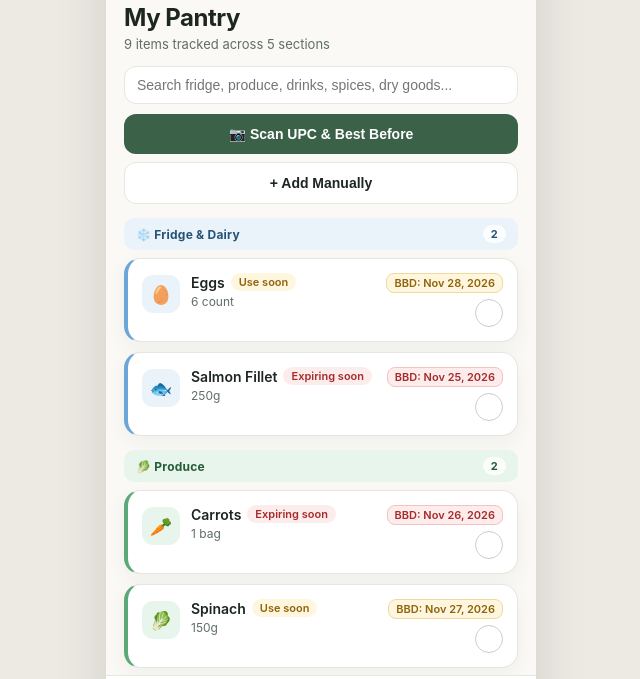
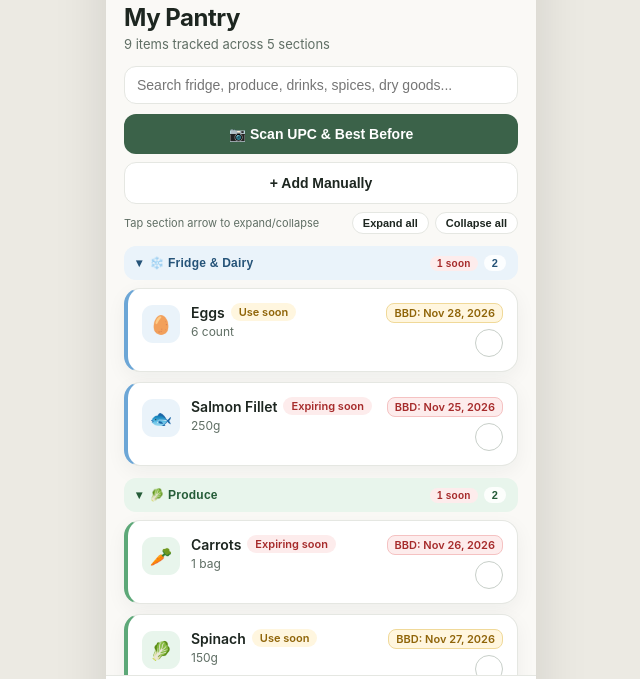
Before and after one commit to nazariifaifura-cell/Pantry-Plate, a plain HTML site: page index.html in a window 1280 px wide. Both pictures are taken after a click on the button "Create Household Account". Shown: the part 76-755 px from the top of the page, without its empty margins (319-959 px from the left). Drawn offline with Linux system fonts and the light colour scheme.

Commit message:
Update index.html

```diff
--- a/index.html
+++ b/index.html
@@ -182,21 +182,71 @@
 
     .search-box { margin-bottom: 10px; }
 
-    /* Pantry 5-Section Groups */
-    .pantry-section {
-      margin-top: 14px;
-    }
-
-    .section-header {
+    .pantry-toolbar {
       display: flex;
       align-items: center;
       justify-content: space-between;
-      padding: 7px 12px;
-      border-radius: 10px;
+      gap: 8px;
+      margin: 8px 0 4px;
+      font-size: 11px;
+      color: var(--muted);
+    }
+
+    .mini-action-btn {
+      background: var(--card);
+      border: 1px solid var(--border);
+      color: var(--ink);
+      border-radius: 999px;
+      padding: 4px 10px;
+      font-size: 11px;
+      font-weight: 600;
+      cursor: pointer;
+    }
+
+    /* Pantry 5-Section Collapsible Groups */
+    .pantry-section {
+      margin-top: 12px;
+    }
+
+    .section-header {
+      width: 100%;
+      border: none;
+      display: flex;
+      align-items: center;
+      justify-content: space-between;
+      gap: 8px;
+      padding: 9px 12px;
+      border-radius: 12px;
       margin-bottom: 8px;
       font-size: 12px;
       font-weight: 700;
       letter-spacing: 0.02em;
+      cursor: pointer;
+      text-align: left;
+    }
+
+    .section-header-left {
+      display: flex;
+      align-items: center;
+      gap: 7px;
+      min-width: 0;
+    }
+
+    .section-header-right {
+      display: flex;
+      align-items: center;
+      gap: 6px;
+      flex-shrink: 0;
+    }
+
+    .chev {
+      display: inline-block;
+      font-size: 12px;
+      transition: transform 0.16s ease;
+    }
+
+    .chev.collapsed {
+      transform: rotate(-90deg);
     }
 
     .sec-fridge {
@@ -229,7 +279,20 @@
       font-weight: 700;
       padding: 2px 8px;
       border-radius: 999px;
-      background: rgba(255, 255, 255, 0.8);
+      background: rgba(255, 255, 255, 0.85);
+    }
+
+    .section-alert {
+      font-size: 10px;
+      font-weight: 700;
+      padding: 2px 7px;
+      border-radius: 999px;
+      background: var(--danger-bg);
+      color: var(--danger-ink);
+    }
+
+    .section-items.collapsed {
+      display: none;
     }
 
     .pantry-item {
@@ -730,9 +793,17 @@
 
       <input id="pantrySearch" class="input search-box" placeholder="Search fridge, produce, drinks, spices, dry goods..." oninput="renderPantry()" />
 
-      <div class="stack-gap" style="margin-bottom:10px;">
+      <div class="stack-gap" style="margin-bottom:8px;">
         <button class="btn btn-primary" onclick="openScanner()">📷 Scan UPC &amp; Best Before</button>
         <button class="btn btn-secondary" onclick="openManualAdd()">+ Add Manually</button>
+      </div>
+
+      <div class="pantry-toolbar">
+        <span id="pantryCollapseHint">Tap section arrow to expand/collapse</span>
+        <div style="display:flex;gap:6px;">
+          <button class="mini-action-btn" onclick="setAllSectionsCollapsed(false)">Expand all</button>
+          <button class="mini-action-btn" onclick="setAllSectionsCollapsed(true)">Collapse all</button>
+        </div>
       </div>
 
       <div id="pantryList"></div>
@@ -1018,6 +1089,8 @@
       Lunch: ['Balanced', 'Quick & savory', 'Light'],
       Dinner: ['Balanced', 'Quick', 'High protein']
     };
+
+    const AUTO_COLLAPSE_THRESHOLD = 12;
 
     const PANTRY_SECTIONS = [
       { key: 'Fridge', label: '❄️ Fridge & Dairy', headerClass: 'sec-fridge', cardClass: 'zone-fridge', defaultIcon: '🧊' },
@@ -1118,7 +1191,7 @@
     ];
 
     const BARCODE_CACHE_KEY = 'pantryPlateBarcodeCacheV3';
-    const APP_STATE_KEY = 'pantryPlateAppStateV1';
+    const APP_STATE_KEY = 'pantryPlateAppStateV2';
 
     function loadBarcodeCache() {
       try {
@@ -1176,6 +1249,8 @@
     const state = {
       lang: 'en',
       pantry: DEFAULT_PANTRY,
+      collapsedSections: {},
+      manualCollapseOverride: false,
       medDays: ['Mon', 'Wed', 'Fri'],
       meds: [
         { id: 'm1', name: 'Morning med', schedule: 'Mon, Wed, Fri • Morning', avoid: 'dairy' }
@@ -1201,11 +1276,21 @@
       editingBbdItemId: null
     };
 
+    function applyAutoCollapseRuleIfNeeded() {
+      if (state.manualCollapseOverride) return;
+      const shouldCollapse = state.pantry.length >= AUTO_COLLAPSE_THRESHOLD;
+      PANTRY_SECTIONS.forEach(sec => {
+        state.collapsedSections[sec.key] = shouldCollapse;
+      });
+    }
+
     function persistAppState() {
       try {
         localStorage.setItem(APP_STATE_KEY, JSON.stringify({
           lang: state.lang,
           pantry: state.pantry,
+          collapsedSections: state.collapsedSections,
+          manualCollapseOverride: state.manualCollapseOverride,
           medDays: state.medDays,
           meds: state.meds,
           allergies: state.allergies,
@@ -1225,6 +1310,8 @@
         const saved = JSON.parse(raw);
         if (saved.lang) state.lang = saved.lang;
         if (Array.isArray(saved.pantry) && saved.pantry.length) state.pantry = saved.pantry;
+        if (saved.collapsedSections) state.collapsedSections = saved.collapsedSections;
+        if (typeof saved.manualCollapseOverride === 'boolean') state.manualCollapseOverride = saved.manualCollapseOverride;
         if (Array.isArray(saved.medDays)) state.medDays = saved.medDays;
         if (Array.isArray(saved.meds)) state.meds = saved.meds;
         if (Array.isArray(saved.allergies)) state.allergies = saved.allergies;
@@ -1275,12 +1362,41 @@
       return 'Dry Goods';
     }
 
+    function toggleSectionCollapse(secKey) {
+      const searching = Boolean((document.getElementById('pantrySearch').value || '').trim());
+      if (searching) return;
+      state.manualCollapseOverride = true;
+      state.collapsedSections[secKey] = !state.collapsedSections[secKey];
+      persistAppState();
+      renderPantry();
+    }
+
+    function setAllSectionsCollapsed(collapsed) {
+      state.manualCollapseOverride = true;
+      PANTRY_SECTIONS.forEach(sec => {
+        state.collapsedSections[sec.key] = collapsed;
+      });
+      persistAppState();
+      renderPantry();
+    }
+
     function renderPantry() {
-      const q = (document.getElementById('pantrySearch').value || '').toLowerCase().trim();
+      const rawSearch = document.getElementById('pantrySearch').value || '';
+      const q = rawSearch.toLowerCase().trim();
+      const isSearching = q.length > 0;
+
       const filtered = state.pantry.filter(i =>
         i.name.toLowerCase().includes(q) || i.category.toLowerCase().includes(q)
       );
-      document.getElementById('pantryCountSub').textContent = `${state.pantry.length} items tracked across 5 sections`;
+
+      const autoModeActive = !state.manualCollapseOverride && state.pantry.length >= AUTO_COLLAPSE_THRESHOLD;
+      document.getElementById('pantryCountSub').textContent =
+        `${state.pantry.length} items tracked across 5 sections`;
+      document.getElementById('pantryCollapseHint').textContent = isSearching
+        ? 'Showing matching items'
+        : autoModeActive
+          ? `Auto-folded (${AUTO_COLLAPSE_THRESHOLD}+ items) • tap arrow to open`
+          : 'Tap section arrow to expand/collapse';
 
       const list = document.getElementById('pantryList');
       if (filtered.length === 0) {
@@ -1291,6 +1407,9 @@
       list.innerHTML = PANTRY_SECTIONS.map(sec => {
         const itemsInSec = filtered.filter(i => normalizeSectionKey(i.category) === sec.key);
         if (itemsInSec.length === 0) return '';
+
+        const isCollapsed = isSearching ? false : Boolean(state.collapsedSections[sec.key]);
+        const expiringCount = itemsInSec.filter(i => !i.used && getExpiryStatusFromBbd(i.bbd) === 'expiring').length;
 
         const cardsHtml = itemsInSec.map(item => {
           const status = getExpiryStatusFromBbd(item.bbd);
@@ -1318,11 +1437,19 @@
 
         return `
           <div class="pantry-section">
-            <div class="section-header ${sec.headerClass}">
-              <span>${sec.label}</span>
-              <span class="section-count">${itemsInSec.length}</span>
+            <button type="button" class="section-header ${sec.headerClass}" onclick="toggleSectionCollapse('${sec.key}')">
+              <span class="section-header-left">
+                <span class="chev ${isCollapsed ? 'collapsed' : ''}">▾</span>
+                <span>${sec.label}</span>
+              </span>
+              <span class="section-header-right">
+                ${expiringCount > 0 ? `<span class="section-alert">${expiringCount} soon</span>` : ''}
+                <span class="section-count">${itemsInSec.length}</span>
+              </span>
+            </button>
+            <div class="section-items ${isCollapsed ? 'collapsed' : ''}">
+              ${cardsHtml}
             </div>
-            ${cardsHtml}
           </div>
         `;
       }).join('');
@@ -1391,6 +1518,7 @@
       document.getElementById('newItemName').value = '';
       document.getElementById('newItemQty').value = '';
       document.getElementById('newItemBbd').value = '';
+      applyAutoCollapseRuleIfNeeded();
       persistAppState();
       closeManualAdd();
       renderPantry();
@@ -1543,6 +1671,7 @@
         used: false
       });
       document.getElementById('barcodeInput').value = '';
+      applyAutoCollapseRuleIfNeeded();
       persistAppState();
       closeScanner();
       renderPantry();
@@ -2034,6 +2163,7 @@
     }
 
     hydrateAppState();
+    applyAutoCollapseRuleIfNeeded();
     setLanguage(state.lang);
     document.getElementById('modeStrictBtn').classList.toggle('active', state.generationMode === 'strict');
     document.getElementById('modeFlexibleBtn').classList.toggle('active', state.generationMode === 'flexible');
```
